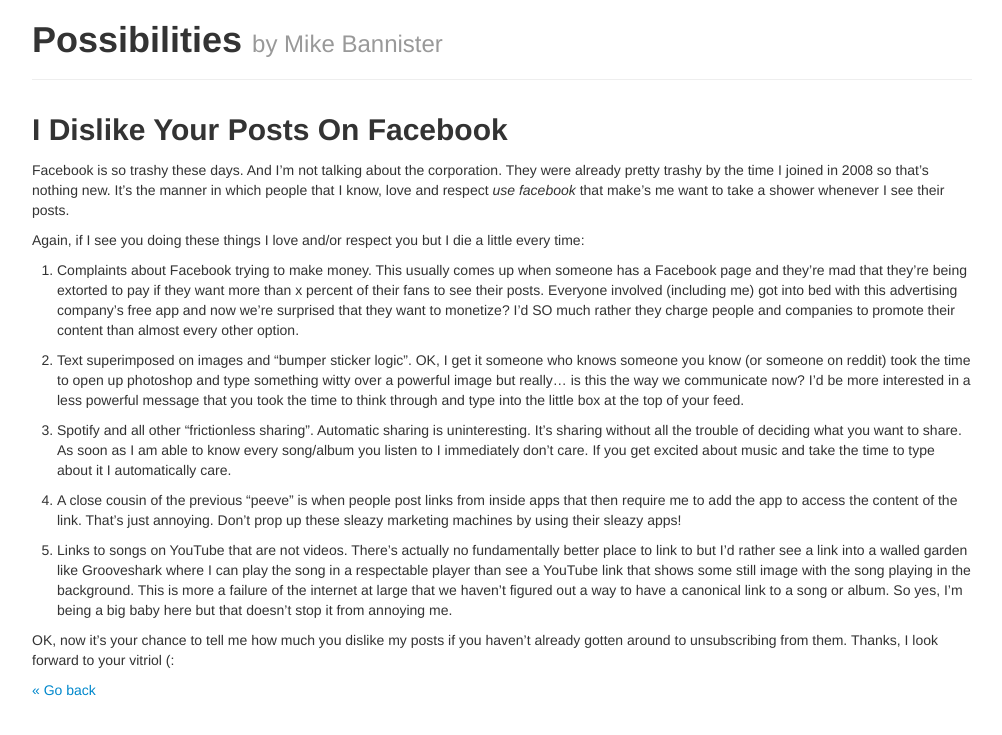
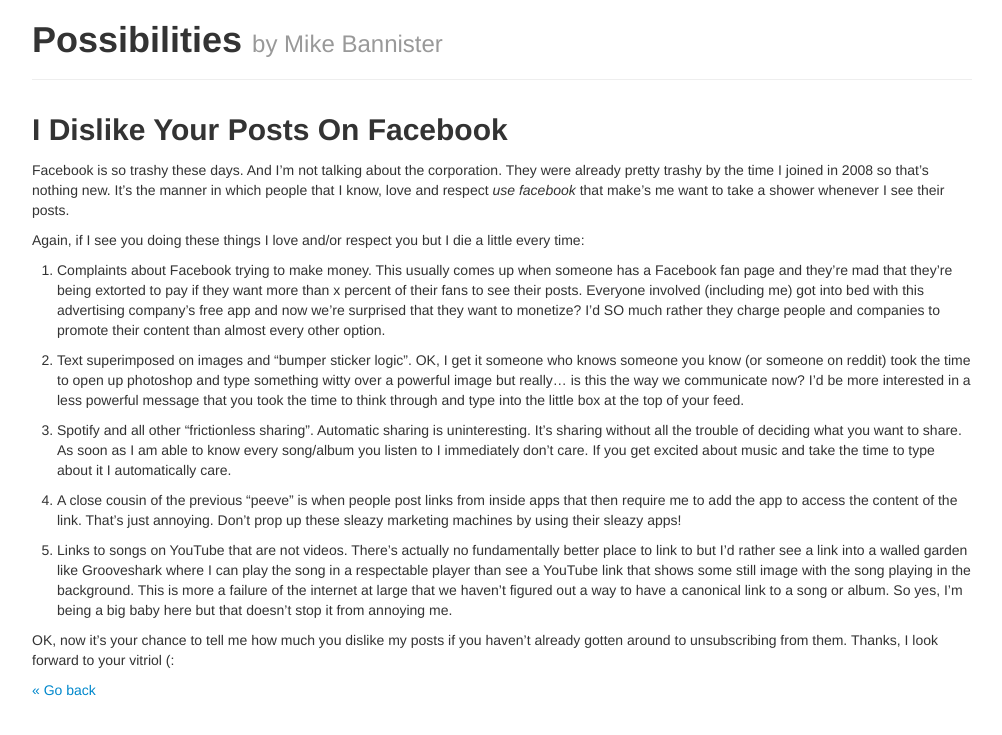
Before and after one commit to willCode2Surf/possibilities.github.com, a Jekyll site: the page built from _posts/2012-10-13-i-dislike-your-posts-on-facebook.md, in a window 1280 px wide. Shown: the top 735 px of the page, without its empty margins (138-1140 px from the left). Built offline with Jekyll 4.4.1, drawn with Linux system fonts in a browser that asks for light colours.

Commit message:
be specific

```diff
--- a/_posts/2012-10-13-i-dislike-your-posts-on-facebook.md
+++ b/_posts/2012-10-13-i-dislike-your-posts-on-facebook.md
@@ -9,7 +9,7 @@
 
 Again, if I see you doing these things I love and/or respect you but I die a little every time:
 
-1. Complaints about Facebook trying to make money. This usually comes up when someone has a Facebook page and they're mad that they're being extorted to pay if they want more than x percent of their fans to see their posts. Everyone involved (including me) got into bed with this advertising company's free app and now we're surprised that they want to monetize? I'd SO much rather they charge people and companies to promote their content than almost every other option.
+1. Complaints about Facebook trying to make money. This usually comes up when someone has a Facebook fan page and they're mad that they're being extorted to pay if they want more than x percent of their fans to see their posts. Everyone involved (including me) got into bed with this advertising company's free app and now we're surprised that they want to monetize? I'd SO much rather they charge people and companies to promote their content than almost every other option.
 
 2. Text superimposed on images and "bumper sticker logic". OK, I get it someone who knows someone you know (or someone on reddit) took the time to open up photoshop and type something witty over a powerful image but really... is this the way we communicate now? I'd be more interested in a less powerful message that you took the time to think through and type into the little box at the top of your feed.
 
```
Also changed, not shown: 1 other file.
